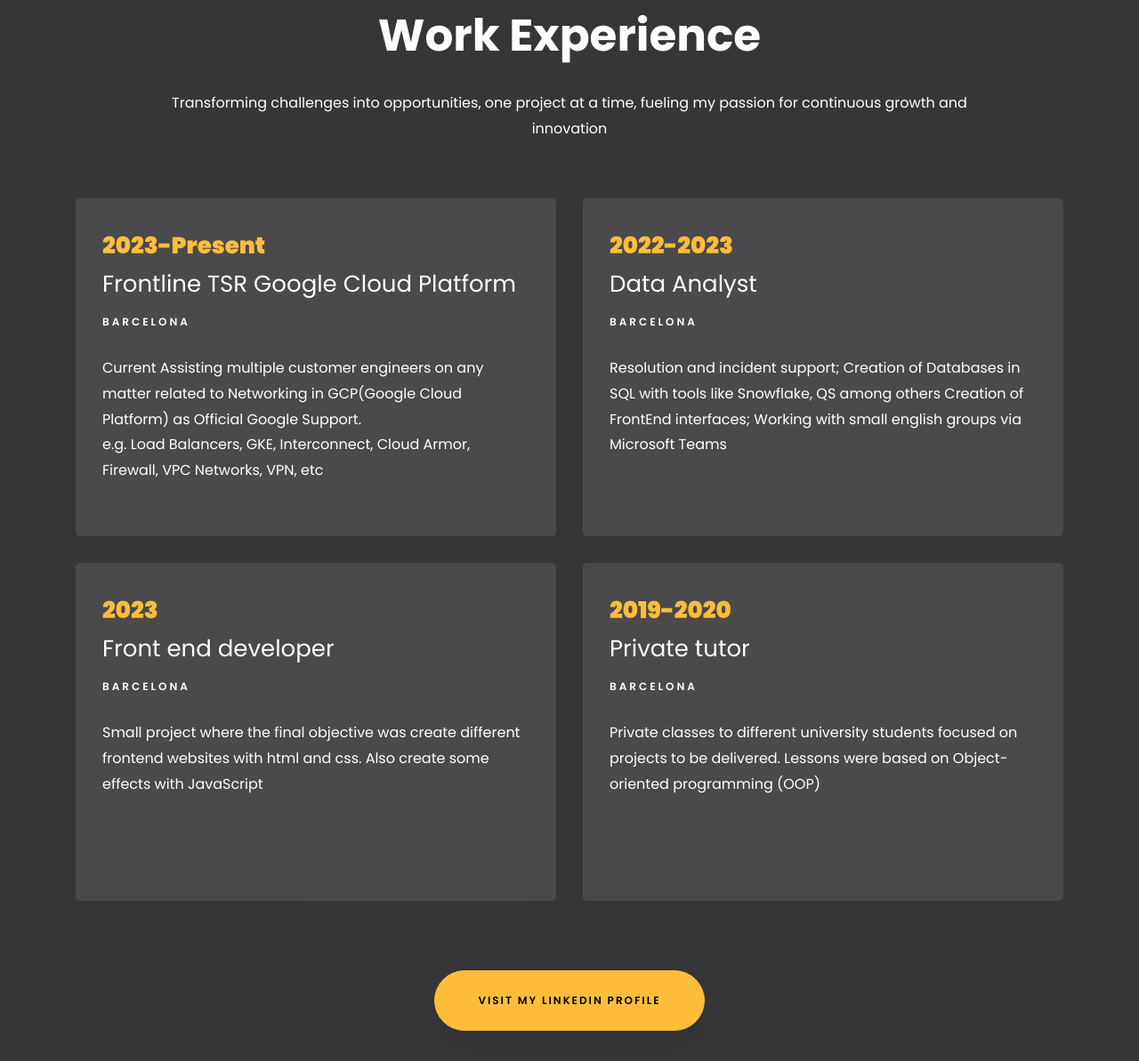
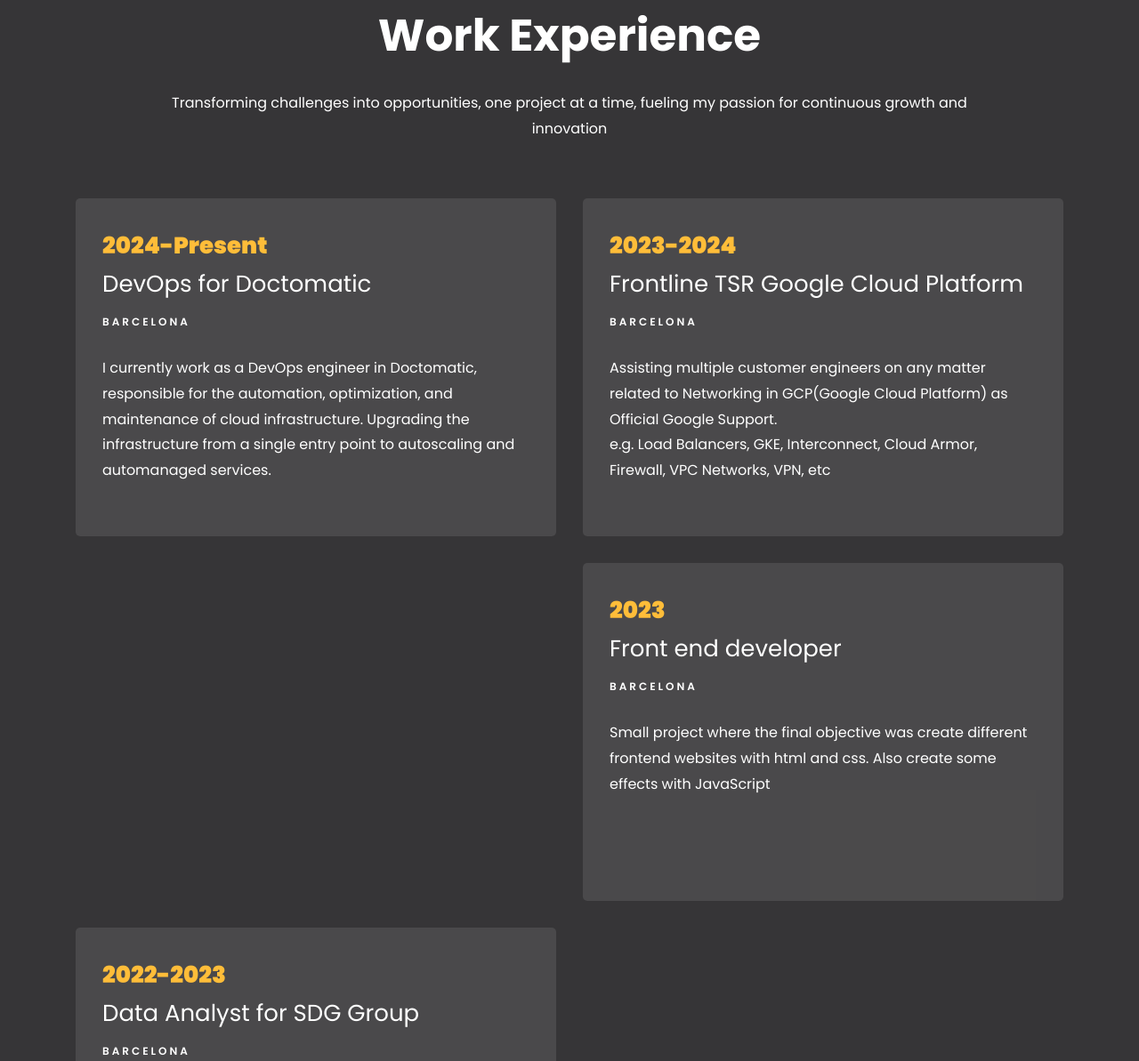
Before and after one commit to aleixpieres/aleixpieres.github.io, a plain HTML site: page index.html in a window 1280 px wide. Shown: the part 1605-2798 px from the top of the page at 89% size. Drawn offline with Linux system fonts and the light colour scheme; files whose address does not match are found by name.

Commit message:
job update

```diff
--- a/index.html
+++ b/index.html
@@ -124,12 +124,21 @@
           </div>
         </div>
     		<div class="row">
+				<div class="col-md-6">
+    				<div class="resume-wrap ftco-animate">
+    					<span class="date">2024-Present</span>
+    					<h2>DevOps for Doctomatic</h2>
+    					<span class="position">Barcelona</span>
+    					<p class="mt-4">I currently work as a DevOps engineer in Doctomatic, responsible for the automation, optimization, and maintenance of cloud infrastructure. Upgrading the infrastructure from a single entry point to autoscaling and automanaged services.</p>
+    				</div>
+    			</div>
+
     			<div class="col-md-6">
     				<div class="resume-wrap ftco-animate">
-    					<span class="date">2023-Present</span>
+    					<span class="date">2023-2024</span>
     					<h2>Frontline TSR Google Cloud Platform</h2>
     					<span class="position">Barcelona</span>
-    					<p class="mt-4">Current Assisting multiple customer engineers on any matter related to Networking in GCP(Google Cloud Platform) as	Official Google Support. <br> e.g. Load Balancers, GKE, Interconnect, Cloud Armor, Firewall, VPC Networks, VPN, etc</p>
+    					<p class="mt-4">Assisting multiple customer engineers on any matter related to Networking in GCP(Google Cloud Platform) as	Official Google Support. <br> e.g. Load Balancers, GKE, Interconnect, Cloud Armor, Firewall, VPC Networks, VPN, etc</p>
     				</div>
     				<div class="resume-wrap ftco-animate">
     					<span class="date">2023</span>
@@ -142,7 +151,7 @@
     			<div class="col-md-6">
     				<div class="resume-wrap ftco-animate">
     					<span class="date">2022-2023</span>
-    					<h2>Data Analyst</h2>
+    					<h2>Data Analyst for SDG Group</h2>
     					<span class="position">Barcelona</span>
     					<p class="mt-4">Resolution and incident support; Creation of Databases in SQL with tools like Snowflake, QS among others Creation of FrontEnd interfaces; Working with small english groups via Microsoft Teams</p>
     				</div>
```
